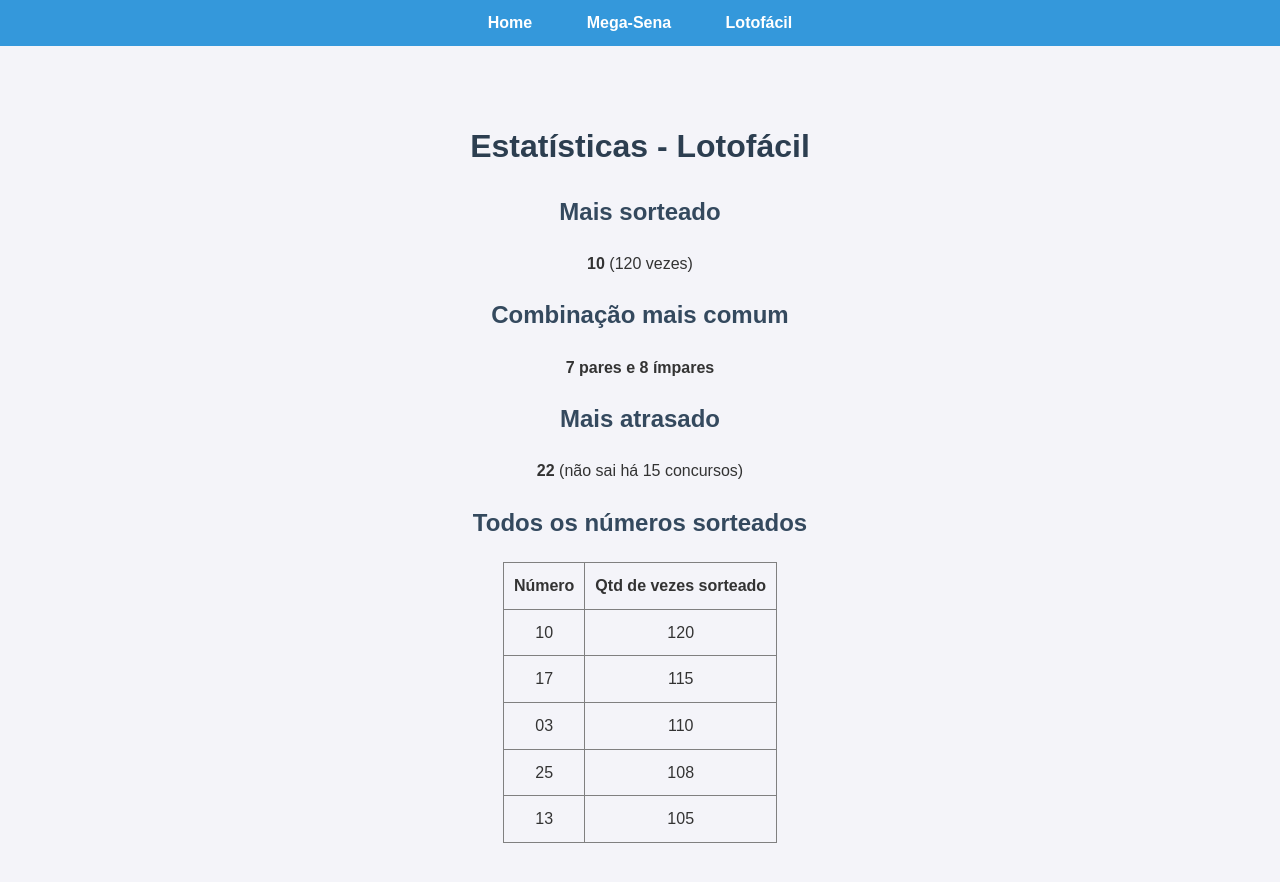
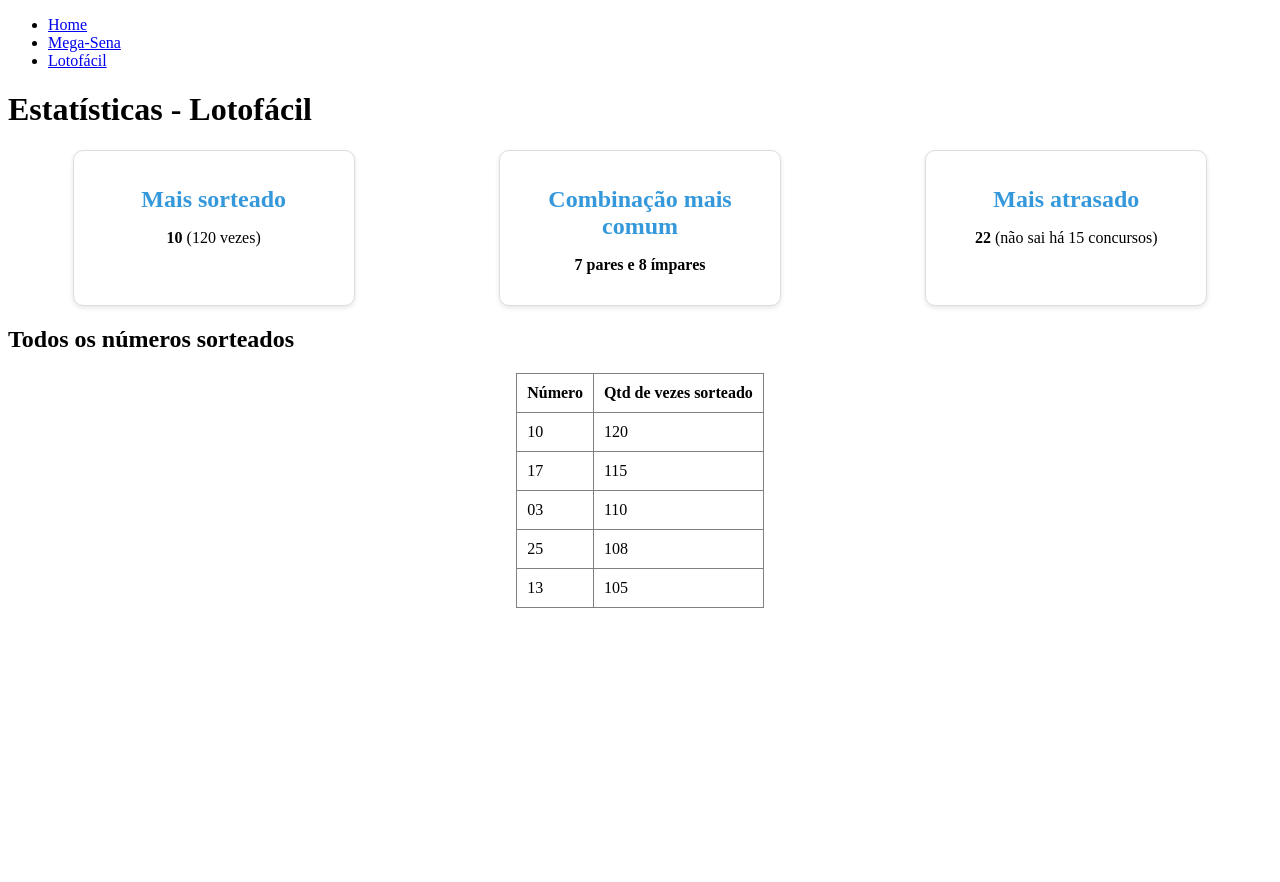
Before and after one commit to alissonfllima-dev/meu-site-loterias, a plain HTML site: page index.html in a window 1280 px wide. After the commit the page ends 800 px from the top, so only its background shows below. Drawn offline with Linux system fonts and the light colour scheme.

Commit message:
Update style.css

```diff
--- a/style.css
+++ b/style.css
@@ -1,61 +1,28 @@
-/* Reset */
-body {
-    margin: 0;
-    padding: 0;
-    font-family: Arial, Helvetica, sans-serif;
-    background-color: #f4f4f9;
-    color: #333;
-    line-height: 1.6;
+.cards {
+    display: flex;
+    justify-content: space-around;
+    margin: 20px 0;
+    gap: 15px;
+    flex-wrap: wrap;
 }
 
-/* ===== MENU FIXO ===== */
-nav {
-    background-color: #3498db;
-    position: fixed;
-    top: 0;
-    width: 100%;
-    z-index: 1000;
-    padding: 10px 0;
-}
-
-nav ul {
-    list-style: none;
-    margin: 0;
-    padding: 0;
+.card {
+    background: #fff;
+    border: 1px solid #ddd;
+    border-radius: 10px;
+    padding: 15px;
+    width: 250px;
     text-align: center;
-}
-
-nav ul li {
-    display: inline;
-    margin: 0 10px;
-}
-
-nav ul li a {
-    color: #fff;
-    text-decoration: none;
-    font-weight: bold;
-    padding: 8px 15px;
-    border-radius: 5px;
+    box-shadow: 0px 2px 5px rgba(0,0,0,0.1);
     transition: 0.3s;
 }
 
-nav ul li a:hover {
-    background-color: #2980b9;
+.card:hover {
+    transform: scale(1.05);
+    box-shadow: 0px 4px 10px rgba(0,0,0,0.2);
 }
 
-/* ===== CONTEÚDO ===== */
-.container {
-    max-width: 800px;
-    margin: 80px auto 20px auto; /* espaço extra por causa do menu fixo */
-    padding: 20px;
-    text-align: center;
-}
-
-h1 {
-    color: #2c3e50;
+.card h2 {
+    color: #3498db;
     margin-bottom: 10px;
 }
-
-h2 {
-    color: #34495e;
-}
```
